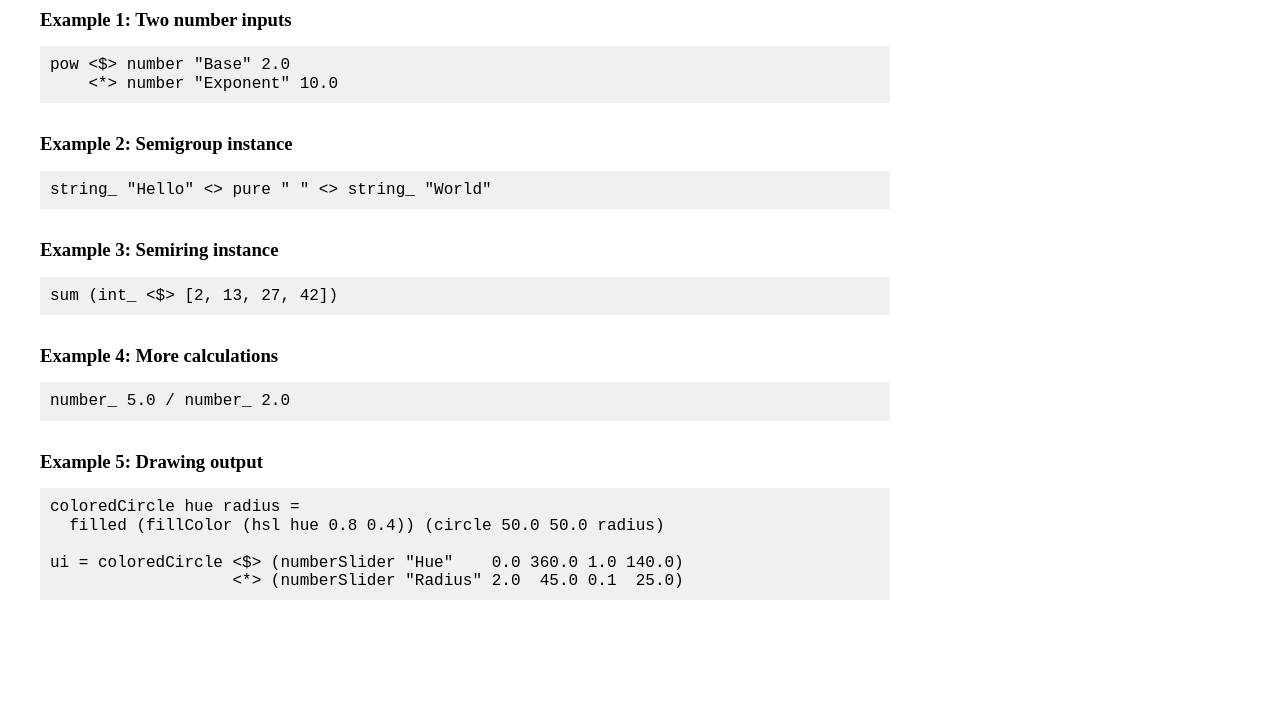
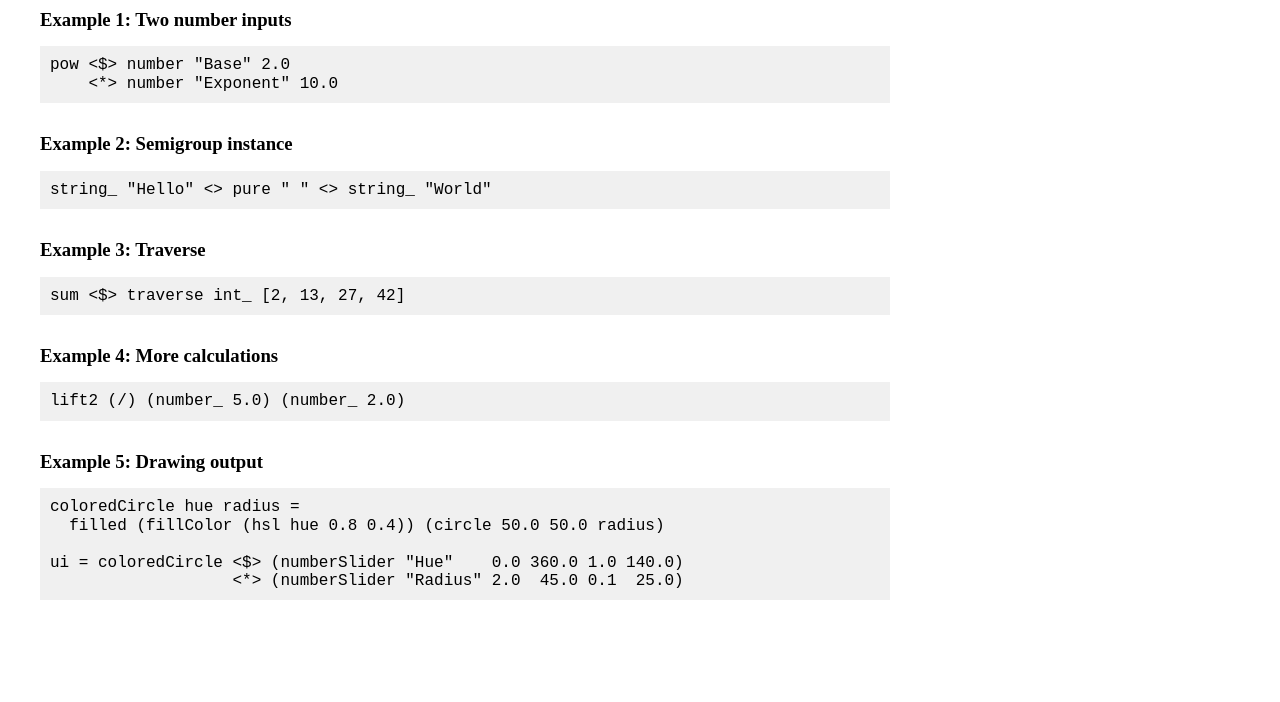
Before and after one commit to sharkdp/purescript-flare, a website: page html/index.html in a window 1280 px wide. Shown: the part 98-800 px from the top of the page. Drawn offline with nearby package versions, Linux system fonts and the light colour scheme.

Commit message:
Updates for PureScript 0.9

```diff
--- a/html/index.html
+++ b/html/index.html
@@ -27,16 +27,16 @@ string_ "Hello" <> pure " " <> string_ "World"
         <div id="controls2"></div>
         <div id="output2"></div>
 
-        <h3>Example 3: Semiring instance</h3>
+        <h3>Example 3: Traverse</h3>
 <pre>
-sum (int_ <$> [2, 13, 27, 42])
+sum <$> traverse int_ [2, 13, 27, 42]
 </pre>
         <div id="controls3"></div>
         <div id="output3"></div>
 
         <h3>Example 4: More calculations</h3>
 <pre>
-number_ 5.0 / number_ 2.0
+lift2 (/) (number_ 5.0) (number_ 2.0)
 </pre>
         <div id="controls4"></div>
         <div id="output4"></div>
@@ -104,9 +104,9 @@ traverse (intSlider_ 1 5) (1..5)
         <div id="controls8"></div>
         <div id="output8"></div>
 
-        <h3>Example 9: BooleanAlgebra instance</h3>
+        <h3>Example 9: Checkboxes</h3>
 <pre>
-boolean_ false && boolean_ true
+lift2 (&&) (boolean_ false) (boolean_ true)
 </pre>
         <div id="controls9"></div>
         <div id="output9"></div>
```
Also changed, not shown: bower.json (+6 -7 lines), 4 other files.
